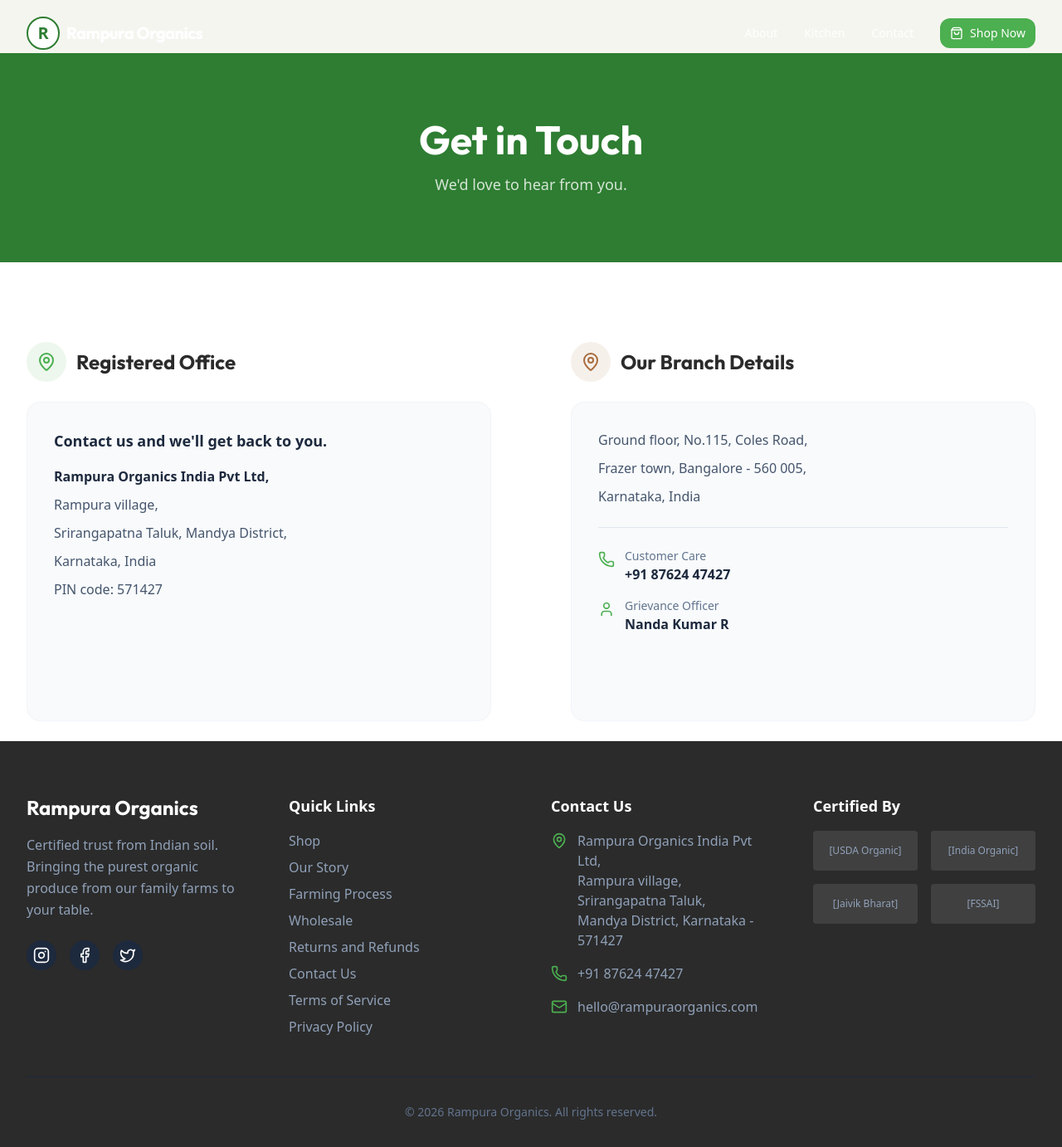
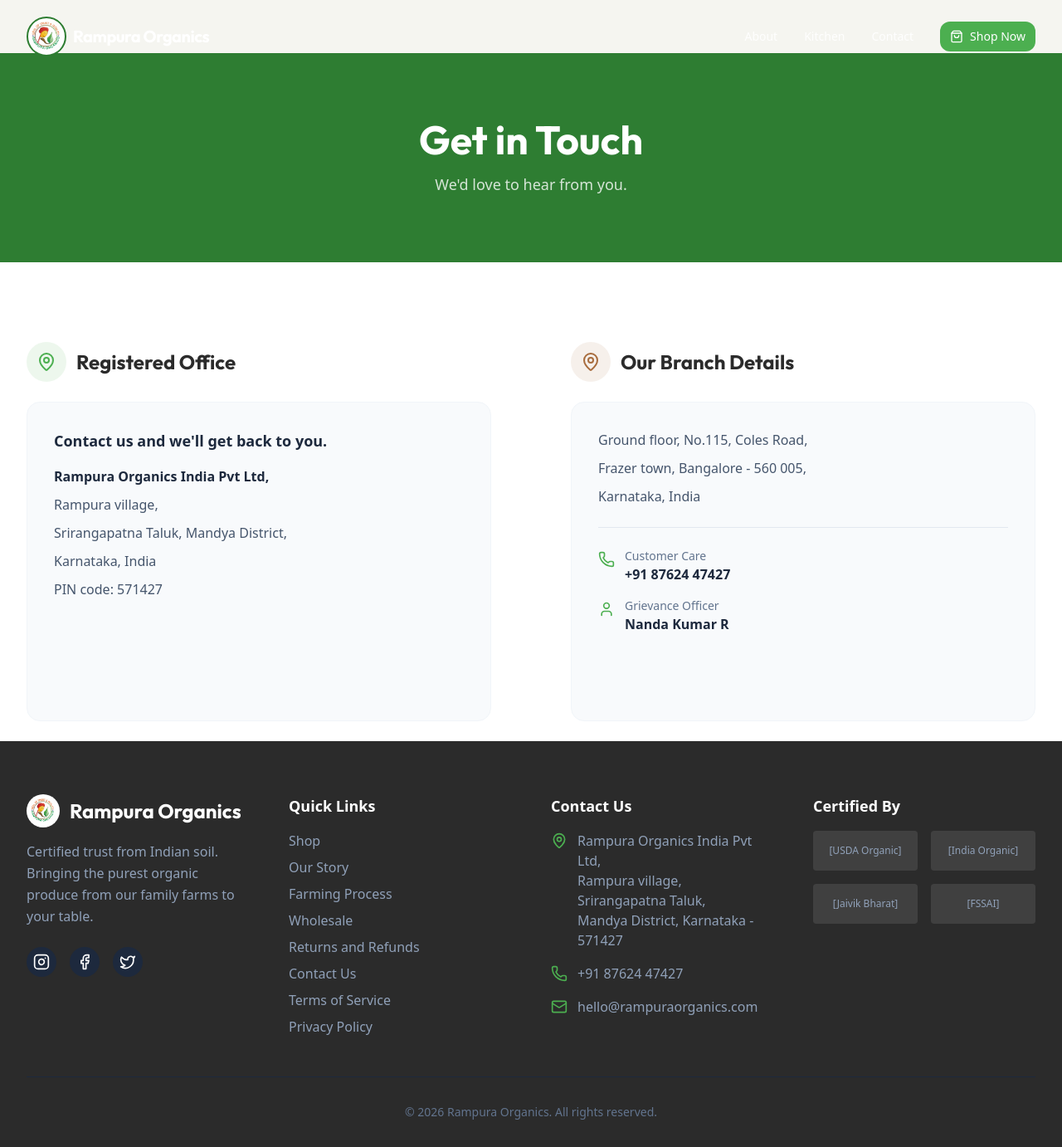
Before and after one commit to rakshithsantosh/rampura, a Next.js app in the folder web/: page /contact in a window 1280 px wide. Shown: the whole page at 83% size. Built offline with nearby package versions, Linux system fonts and the light colour scheme.

Commit message:
updated the navbar

```diff
--- a/web/src/app/layout.tsx
+++ b/web/src/app/layout.tsx
@@ -15,6 +15,11 @@
 export const metadata: Metadata = {
   title: "Rampura Organics | Certified Trust from Indian Soil",
   description: "Premium organic farming brand rooted in Indian heritage. Chemicals-free, farm-to-table, and community-driven.",
+  icons: {
+    icon: "/logo.png",
+    shortcut: "/logo.png",
+    apple: "/logo.png",
+  },
 };
 
 export default function RootLayout({
--- a/web/src/components/layout/footer.tsx
+++ b/web/src/components/layout/footer.tsx
@@ -1,4 +1,5 @@
 import Link from "next/link"
+import Image from "next/image"
 import { Facebook, Instagram, Twitter, Mail, Phone, MapPin } from "lucide-react"
 import { Container } from "@/components/ui/container"
 
@@ -9,9 +10,19 @@
                 <div className="grid grid-cols-1 md:grid-cols-2 lg:grid-cols-4 gap-12 mb-12">
                     {/* Brand Info */}
                     <div className="space-y-4">
-                        <h3 className="font-heading text-2xl font-bold text-white">
-                            Rampura Organics
-                        </h3>
+                        <div className="flex items-center space-x-3">
+                            <div className="relative h-10 w-10 overflow-hidden rounded-full border border-white/20 bg-white flex items-center justify-center">
+                                <Image
+                                    src="/logo.png"
+                                    alt="Rampura Organics Logo"
+                                    fill
+                                    className="object-cover p-1"
+                                />
+                            </div>
+                            <h3 className="font-heading text-2xl font-bold text-white">
+                                Rampura Organics
+                            </h3>
+                        </div>
                         <p className="text-slate-400 leading-relaxed">
                             Certified trust from Indian soil. Bringing the purest organic produce from our family farms to your table.
                         </p>
--- a/web/src/components/layout/navbar.tsx
+++ b/web/src/components/layout/navbar.tsx
@@ -2,6 +2,7 @@
 
 import * as React from "react"
 import Link from "next/link"
+import Image from "next/image"
 import { Menu, X, ShoppingBag } from "lucide-react"
 import { Button } from "@/components/ui/button"
 import { Container } from "@/components/ui/container"
@@ -31,8 +32,13 @@
             <Container>
                 <div className="flex items-center justify-between">
                     <Link href="/" className="flex items-center space-x-2">
-                        <div className="relative h-10 w-10 overflow-hidden rounded-full border-2 border-[var(--color-primary-green)] bg-white flex items-center justify-center">
-                            <span className="text-[var(--color-primary-green)] font-bold text-xl">R</span>
+                        <div className="relative h-12 w-12 overflow-hidden rounded-full border-2 border-[var(--color-primary-green)] bg-white flex items-center justify-center">
+                            <Image
+                                src="/logo.png"
+                                alt="Rampura Organics Logo"
+                                fill
+                                className="object-cover p-1"
+                            />
                         </div>
                         <span
                             className={cn(
```
Also changed, not shown: web/public/logo.png (added).
